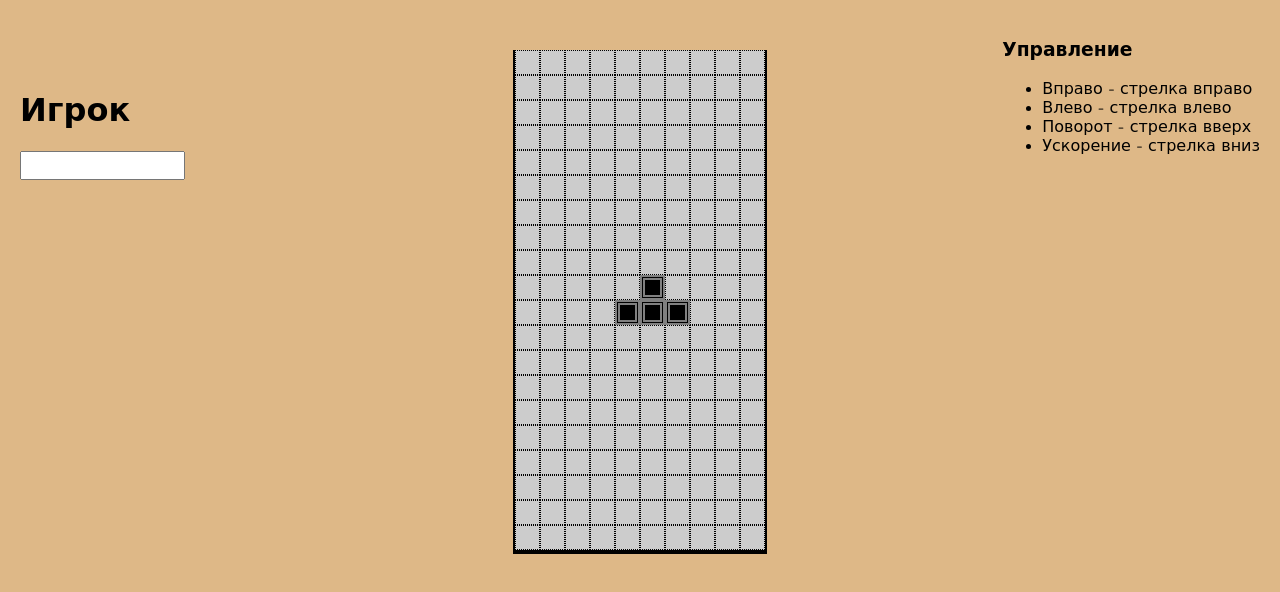
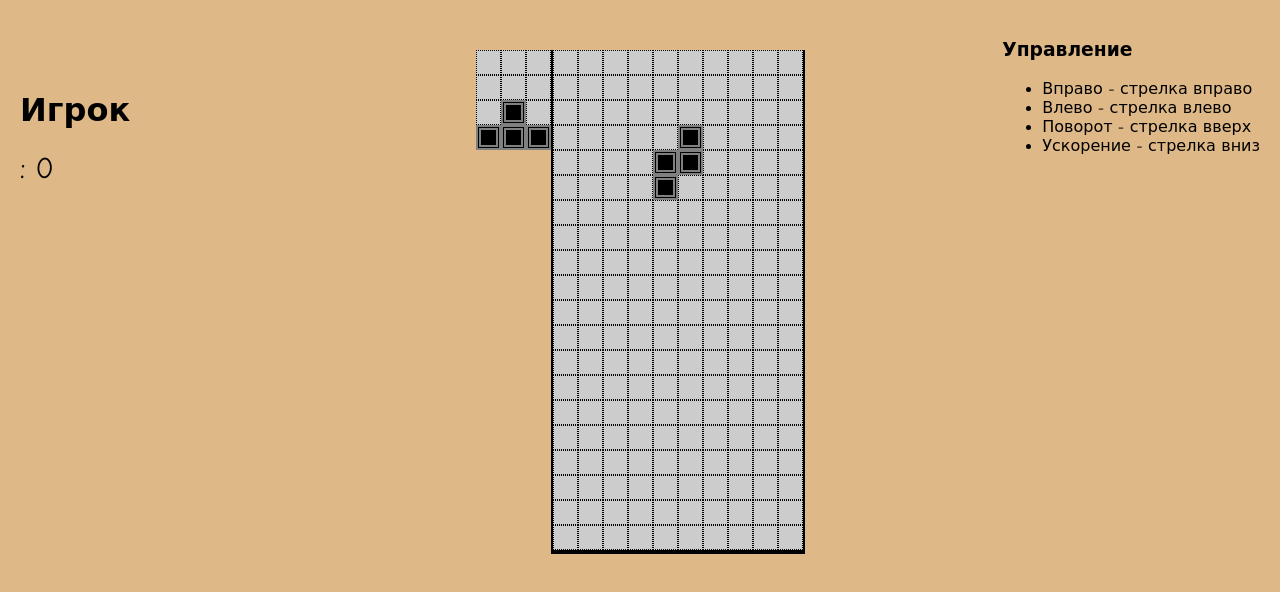
Before and after one commit to snchz29/tetris, a plain HTML site: page index.html in a window 1280 px wide. Drawn offline with Linux system fonts and the light colour scheme.

Commit message:
worked with divs

```diff
--- a/Field.js
+++ b/Field.js
@@ -1,4 +1,6 @@
 function createField(){
+    let tetris = document.createElement('div')
+    tetris.classList.add('tetris')
     for (let i = 0; i < width * height; i++) {
         let cell = document.createElement('div')
         cell.classList.add('cell')
@@ -19,3 +21,21 @@ function createField(){
         }
     }
 }
+
+function createNextArea(){
+    let nextArea = document.getElementsByClassName("next")[0]
+    for (let i = 0; i < 3 * 4; i++) {
+        let cell = document.createElement('div')
+        cell.classList.add('nextCell')
+        nextArea.appendChild(cell)
+    }
+    let cell = document.getElementsByClassName('nextCell')
+    let i = 0
+    for (let y = 4; y > 0; y--) {
+        for (let x = 1; x <= 3; x++) {
+            cell[i].setAttribute('pos_x', x)
+            cell[i].setAttribute('pos_y', y)
+            ++i;
+        }
+    }
+}
--- a/FigureArray.js
+++ b/FigureArray.js
@@ -3,7 +3,6 @@ class Figure {
         this.coordinates = []
         this.rotate = 0
         this.rotateVariants = []
-        this.color = ""
     }
     turn() {
         let ret = this.rotateVariants[this.rotate]
@@ -15,7 +14,6 @@ class Figure {
 class Stick extends Figure {
     constructor() {
         super();
-        this.color = "red"
         this.coordinates = [[0, 1], [0, 2], [0, 3]]
         this.rotateVariants = [[[-1, 1], [0, 0], [1, -1], [2, -2]], [[1, -1], [0, 0], [-1, 1], [-2, 2]], [[-1, 1], [0, 0], [1, -1], [2, -2]], [[1, -1], [0, 0], [-1, 1], [-2, 2]]]
     }
@@ -24,7 +22,6 @@ class Stick extends Figure {
 class L_Figure1 extends Figure {
     constructor() {
         super();
-        this.color = "orange"
         this.coordinates = [[1, 0], [0, 1], [0, 2]]
         this.rotateVariants = [[[0, 1], [-1, 0], [1, 0], [2, -1]], [[1, 1], [0, 2], [0, 0], [-1, -1]], [[0, -1], [1, 0], [-1, 0], [-2, 1]], [[-1, -1], [0, -2], [0, 0], [1, 1]]]
     }
@@ -33,7 +30,6 @@ class L_Figure1 extends Figure {
 class L_Figure2 extends Figure {
     constructor() {
         super();
-        this.color = "yellow"
         this.coordinates = [[1, 0], [1, 1], [1, 2]]
         this.rotateVariants = [[[0, 2], [-1, 1], [0, 0], [1, -1]], [[1, 0], [0, 1], [-1, 0], [-2, -1]], [[0, -2], [1, -1], [0, 0], [-1, 1]], [[-1, 0], [0, -1], [1, 0], [2, 1]]]
     }
@@ -42,7 +38,6 @@ class L_Figure2 extends Figure {
 class S_Figure1 extends Figure {
     constructor() {
         super();
-        this.color = "green"
         this.coordinates = [[1, 0], [1, 1], [2, 1]]
         this.rotateVariants = [[[1, 0], [0, 1], [-1, 0], [-2, 1]], [[-1, 0], [0, -1], [1, 0], [2, -1]], [[1, 0], [0, 1], [-1, 0], [-2, 1]], [[-1, 0], [0, -1], [1, 0], [2, -1]]]
     }
@@ -51,7 +46,6 @@ class S_Figure1 extends Figure {
 class S_Figure2 extends Figure {
     constructor() {
         super();
-        this.color = "lightblue"
         this.coordinates = [[0, 1], [1, 1], [1, 2]]
         this.rotateVariants = [[[0, 1], [1, 0], [0, -1], [1, -2]], [[0, -1], [-1, 0], [0, 1], [-1, 2]], [[0, 1], [1, 0], [0, -1], [1, -2]], [[0, -1], [-1, 0], [0, 1], [-1, 2]]]
     }
@@ -60,7 +54,6 @@ class S_Figure2 extends Figure {
 class T_Figure extends Figure {
     constructor() {
         super();
-        this.color = "blue"
         this.coordinates = [[1, 0], [2, 0], [1, 1]]
         this.rotateVariants = [[[1, 2], [0, 1], [-1, 0], [1, 0]], [[1, -1], [0, 0], [-1, 1], [-1, -1]], [[-1, -1], [0, 0], [1, 1], [-1, 1]], [[-1, 0], [0, -1], [1, -2], [1, 0]]]
     }
@@ -69,7 +62,6 @@ class T_Figure extends Figure {
 class Square extends Figure {
     constructor() {
         super();
-        this.color = "indigo"
         this.coordinates = [[1, 0], [0, 1], [1, 1]]
         this.rotateVariants = []
     }
--- a/index.html
+++ b/index.html
@@ -8,9 +8,12 @@
 <body>
 <div class="player">
     <h1>Игрок</h1>
-    <input type="text" readonly class="name">
+    <div><textarea class="name" readonly></textarea></div>
 </div>
-<div class="main"></div>
+<div class="center">
+    <div class="next"></div>
+    <div class="main"></div>
+</div>
 <div class="controls">
     <h3>Управление</h3>
     <ul>
--- a/script.js
+++ b/script.js
@@ -1,23 +1,26 @@
-let tetris = document.createElement('div')
-tetris.classList.add('tetris')
-document.getElementsByTagName("input")[0].value = getName()
+document.getElementsByClassName("name")[0].value = getName()+": 0"
 const width = 10
 const height = 24
-var moveInterval = 15000000
+let moveInterval = 1000
+
+let score = 0
 
 createField()
-let x = Math.floor(width / 2), y = height - 14
+createNextArea()
+let x = Math.floor(width / 2), y = height - 4
 let curFigure = 0
 let figureBody = 0
 let rotate = 0
 
+function getRandom() {
+    return Math.round(Math.random() * (6))
+}
+let nextFigure = Factory(getRandom())
+
 function create() {
-    function getRandom() {
-        return Math.round(Math.random() * (6))
-    }
+    console.log(moveInterval)
+    curFigure = nextFigure
     rotate = 0
-    curFigure = Factory(getRandom())
-    console.log(curFigure)
     figureBody = [
         document.querySelector(`[posx = "${x}"][posy = "${y}"]`),
         document.querySelector(`[posx = "${x + curFigure.coordinates[0][0]}"][posy = "${y + curFigure.coordinates[0][1]}"]`),
@@ -27,8 +30,22 @@ function create() {
     console.log(figureBody)
     for (let i = 0; i < figureBody.length; i++) {
         figureBody[i].classList.add('figure')
-        // figureBody[i].classList.add(curFigure.color)
-
+    }
+    nextFigure = Factory(getRandom())
+    console.log(nextFigure)
+    let nextCells = document.getElementsByClassName("nextCell")
+    for (let i = 0; i < nextCells.length; i++) {
+        nextCells[i].classList.remove("figure")
+    }
+    let nextFigureBody = [
+        document.querySelector(`[pos_x = "${1}"][pos_y = "${1}"]`),
+        document.querySelector(`[pos_x = "${1 + nextFigure.coordinates[0][0]}"][pos_y = "${1 + nextFigure.coordinates[0][1]}"]`),
+        document.querySelector(`[pos_x = "${1 + nextFigure.coordinates[1][0]}"][pos_y = "${1 + nextFigure.coordinates[1][1]}"]`),
+        document.querySelector(`[pos_x = "${1 + nextFigure.coordinates[2][0]}"][pos_y = "${1 + nextFigure.coordinates[2][1]}"]`)
+    ]
+    console.log(nextFigureBody)
+    for (let i = 0; i < nextFigureBody.length; i++) {
+        nextFigureBody[i].classList.add('figure')
     }
 }
 
@@ -71,6 +88,15 @@ function moveDown() {
                 if (document.querySelector(`[posx = "${x}"][posy = "${y}"]`).classList.contains("set")) {
                     countSet++
                     if (countSet == width) {
+                        score += 10
+                        if (score != 0 && score % 30 == 0){
+                            moveInterval *= 0.9
+                            clearInterval(interval)
+                            interval = setInterval(() => {
+                                moveDown()
+                            }, moveInterval)
+                        }
+                        document.getElementsByClassName("name")[0].value = getName() + ": " + score
                         for (let m = 1; m <= width; ++m) {
                             document.querySelector(`[posx = "${m}"][posy = "${y}"]`).classList.remove("set")
                         }
--- a/style.css
+++ b/style.css
@@ -8,7 +8,9 @@ body{
 }
 
 .main {
-    margin: 50px auto;
+    margin-top: 0px;
+    margin-left: auto;
+
     position: relative;
     overflow: hidden;
     width: 254px;
@@ -30,7 +32,7 @@ body{
     display: flex;
 }
 
-.cell{
+.cell, .nextCell{
     box-sizing: border-box;
     width: 25px;
     height: 25px;
@@ -46,8 +48,14 @@ body{
 
 .name{
     display: block;
-    margin: 20px auto;
-    padding: 5px;
+    margin: 0px 0px;
+    padding: 0px;
+    font-size: 30px;
+    resize: unset;
+    width: 200px;
+    height: 45px;
+    background-color: burlywood;
+    border: 0;
 }
 
 .controls{
@@ -74,3 +82,26 @@ body{
     margin-right: -50%;
     transform: translate(-50%, -50%) ;
 }
+
+.next{
+    width: 75px;
+    height: 100px;
+    position: absolute;
+    bottom: 0;
+    top: 0px;
+    margin-left: auto;
+    right: auto;
+    border-color: grey;
+    flex-wrap: wrap;
+    display: flex;
+}
+
+.center{
+    margin-top: 50px;
+    margin-left: auto;
+    margin-right: auto;
+    position: relative;
+    overflow: hidden;
+    width: 329px;
+    height: 504px;
+}
```
